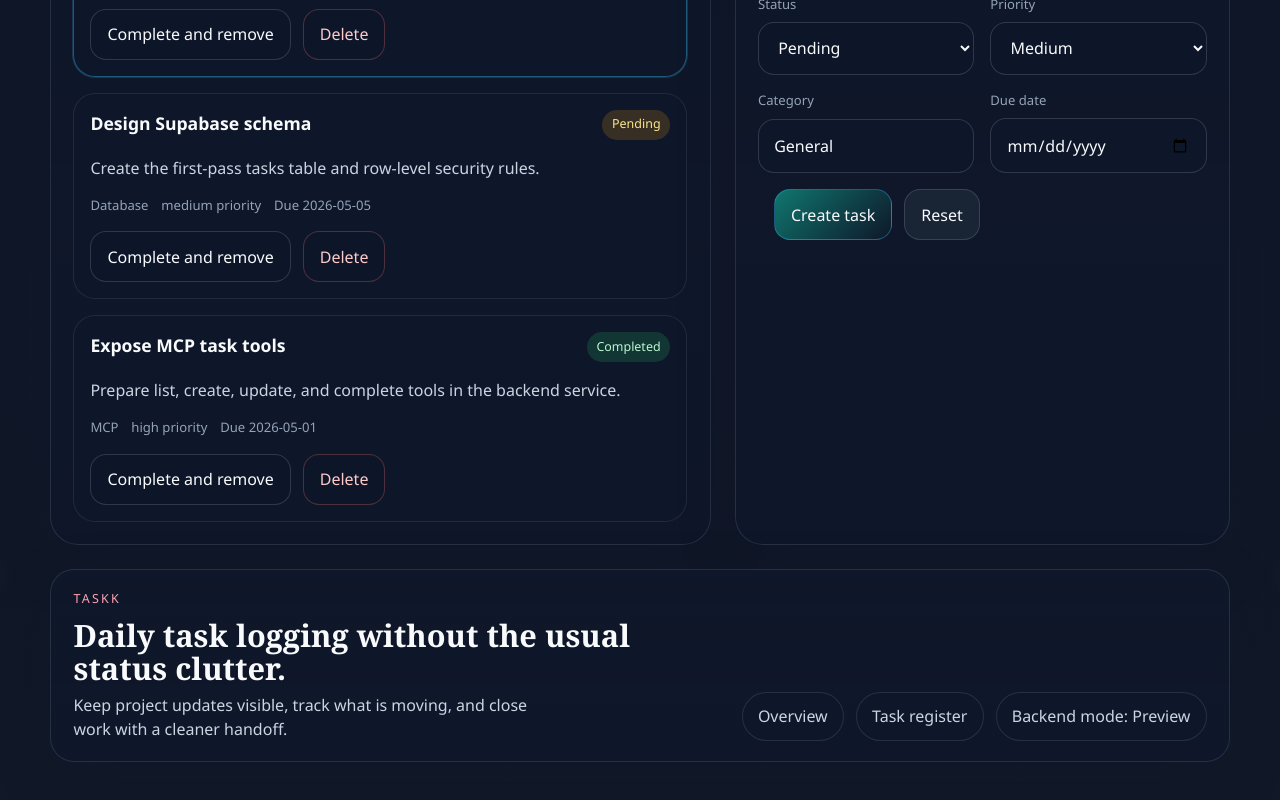
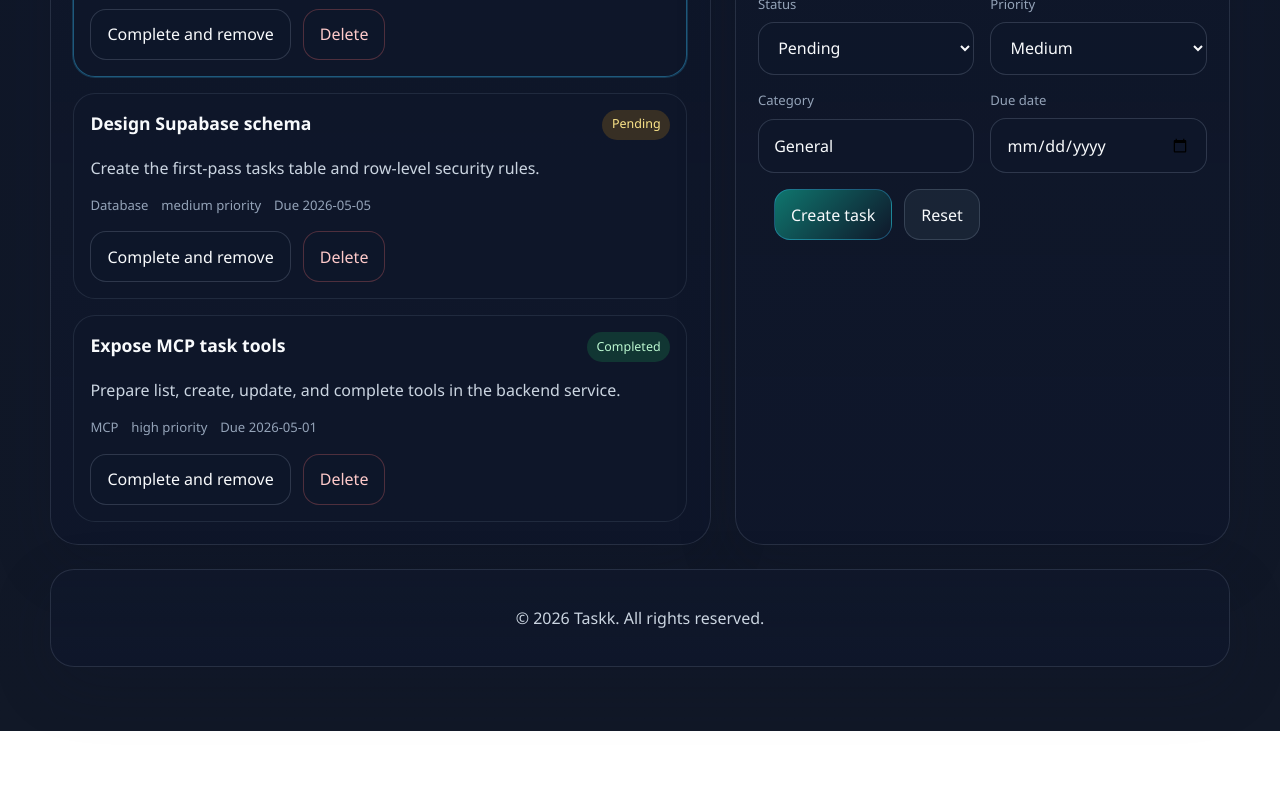
Before and after one commit to Maclean-Holdbrook/task-logging-app, a React (Vite) app: page / in a window 1280 px wide. Shown: the part 1624-2424 px from the top of the page. After the commit the page ends 2355 px from the top, so only its background shows below. Built offline with nearby package versions, Linux system fonts and the light colour scheme; no server answers.

Commit message:
Simplify footer to copyright

```diff
--- a/src/App.css
+++ b/src/App.css
@@ -452,58 +452,23 @@ textarea {
 }
 
 .site-footer {
-  display: grid;
-  gap: 1rem;
-  grid-template-columns: minmax(0, 1fr) auto;
-  align-items: end;
   margin-top: 1.5rem;
   padding: 1.25rem 1.4rem;
   border-radius: 24px;
-}
-
-.footer-brand h2 {
-  margin: 0;
-  font-family: Georgia, 'Times New Roman', serif;
-  font-size: clamp(1.4rem, 2.4vw, 2rem);
-  line-height: 1.05;
-}
-
-.footer-brand p:last-child {
-  margin: 0.6rem 0 0;
   color: #cbd5e1;
-  max-width: 52ch;
-}
-
-.footer-links {
-  display: flex;
-  gap: 0.75rem;
-  flex-wrap: wrap;
-  justify-content: flex-end;
-  align-items: center;
-}
-
-.footer-links a,
-.footer-links span {
-  padding: 0.72rem 0.95rem;
-  border-radius: 999px;
-  border: 1px solid rgba(148, 163, 184, 0.18);
-  background: rgba(15, 23, 42, 0.48);
-  color: #cbd5e1;
-  text-decoration: none;
+  text-align: center;
 }
 
 @media (max-width: 920px) {
   .hero-panel,
   .meta-bar,
   .workspace-grid,
-  .panel-header,
-  .site-footer {
+  .panel-header {
     grid-template-columns: 1fr;
   }
 
   .meta-bar,
-  .panel-header,
-  .site-footer {
+  .panel-header {
     display: grid;
   }
 
@@ -513,10 +478,6 @@ textarea {
 
   .workspace-grid {
     grid-template-columns: 1fr;
-  }
-
-  .footer-links {
-    justify-content: flex-start;
   }
 }
 
--- a/src/App.jsx
+++ b/src/App.jsx
@@ -468,19 +468,7 @@ function App() {
       </main>
 
       <footer className="site-footer">
-        <div className="footer-brand">
-          <p className="panel-kicker">Taskk</p>
-          <h2>Daily task logging without the usual status clutter.</h2>
-          <p>
-            Keep project updates visible, track what is moving, and close work
-            with a cleaner handoff.
-          </p>
-        </div>
-        <div className="footer-links">
-          <a href="#overview">Overview</a>
-          <a href="#task-register">Task register</a>
-          <span>Backend mode: {backendMode === 'live' ? 'Live' : 'Preview'}</span>
-        </div>
+        <p>&copy; {new Date().getFullYear()} Taskk. All rights reserved.</p>
       </footer>
     </div>
   )
```
